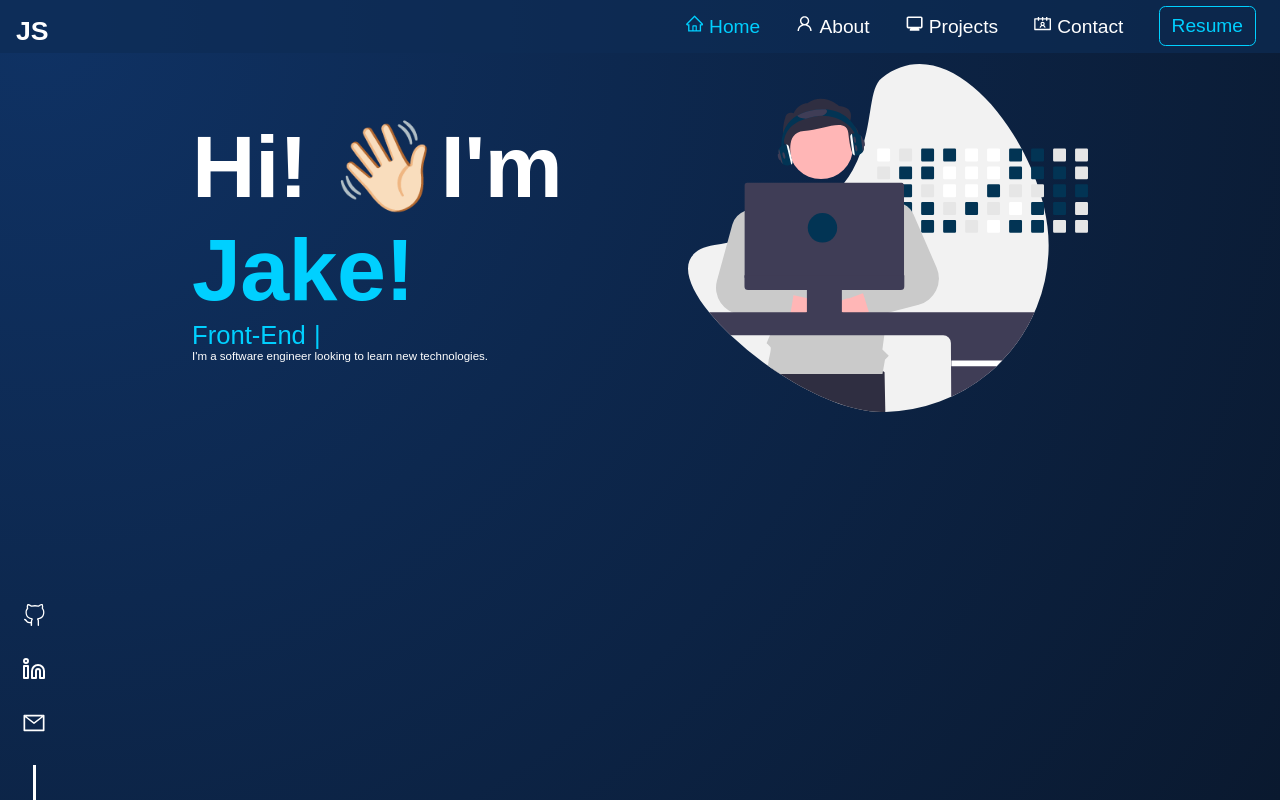
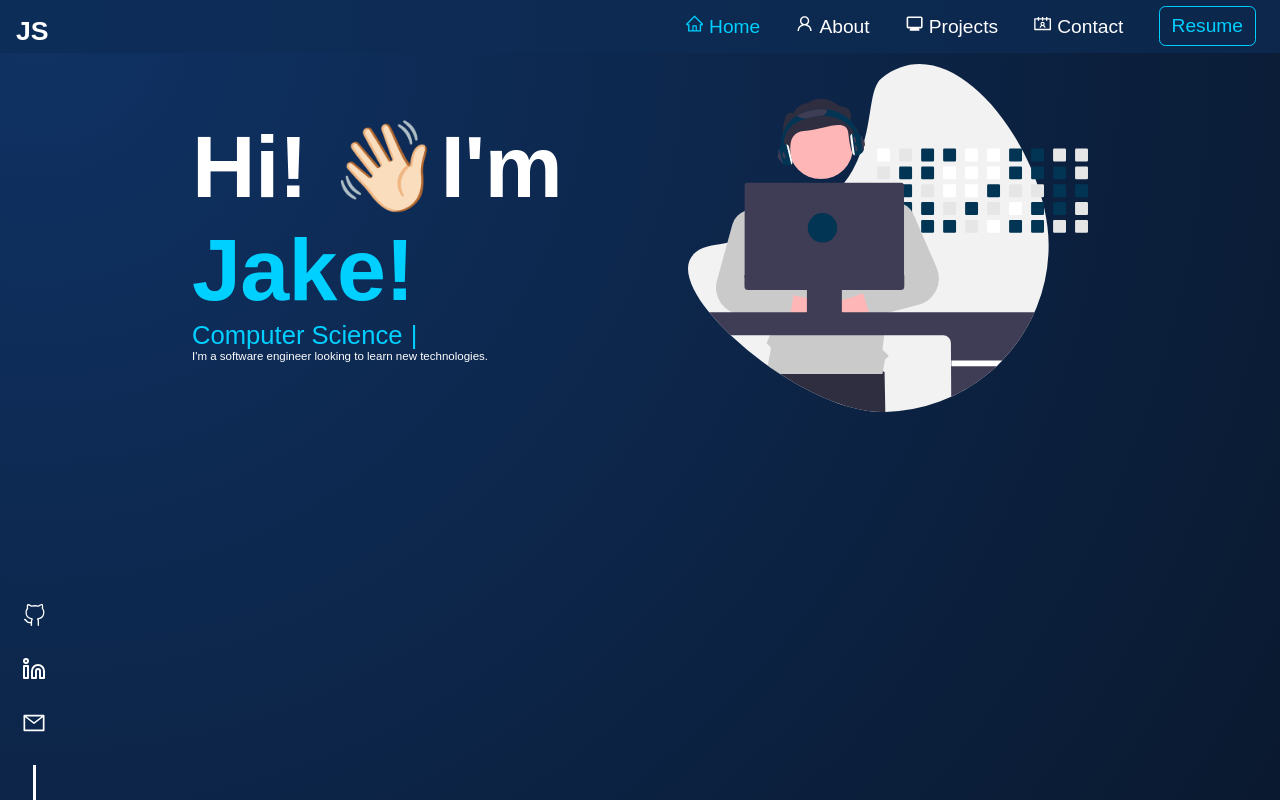
Before and after one commit to JSchoonbrood/Portfolio, a React (Create React App) app: page / in a window 1280 px wide. Built offline with nearby package versions, Linux system fonts and the light colour scheme.

Commit message:
Change of order

```diff
--- a/src/components/hero/type.tsx
+++ b/src/components/hero/type.tsx
@@ -7,9 +7,9 @@ class Desc extends React.Component {
 			<TypeWriter
 				options={{
 					strings: [
-						"Front-End Developer",
-						"Computer Science Graduate",
-						"Software Developer",
+						"Computer Science Grad",
+						"Software Engineer",
+						"Front-End Dev",
 					],
 					autoStart: true,
 					loop: true,
```
